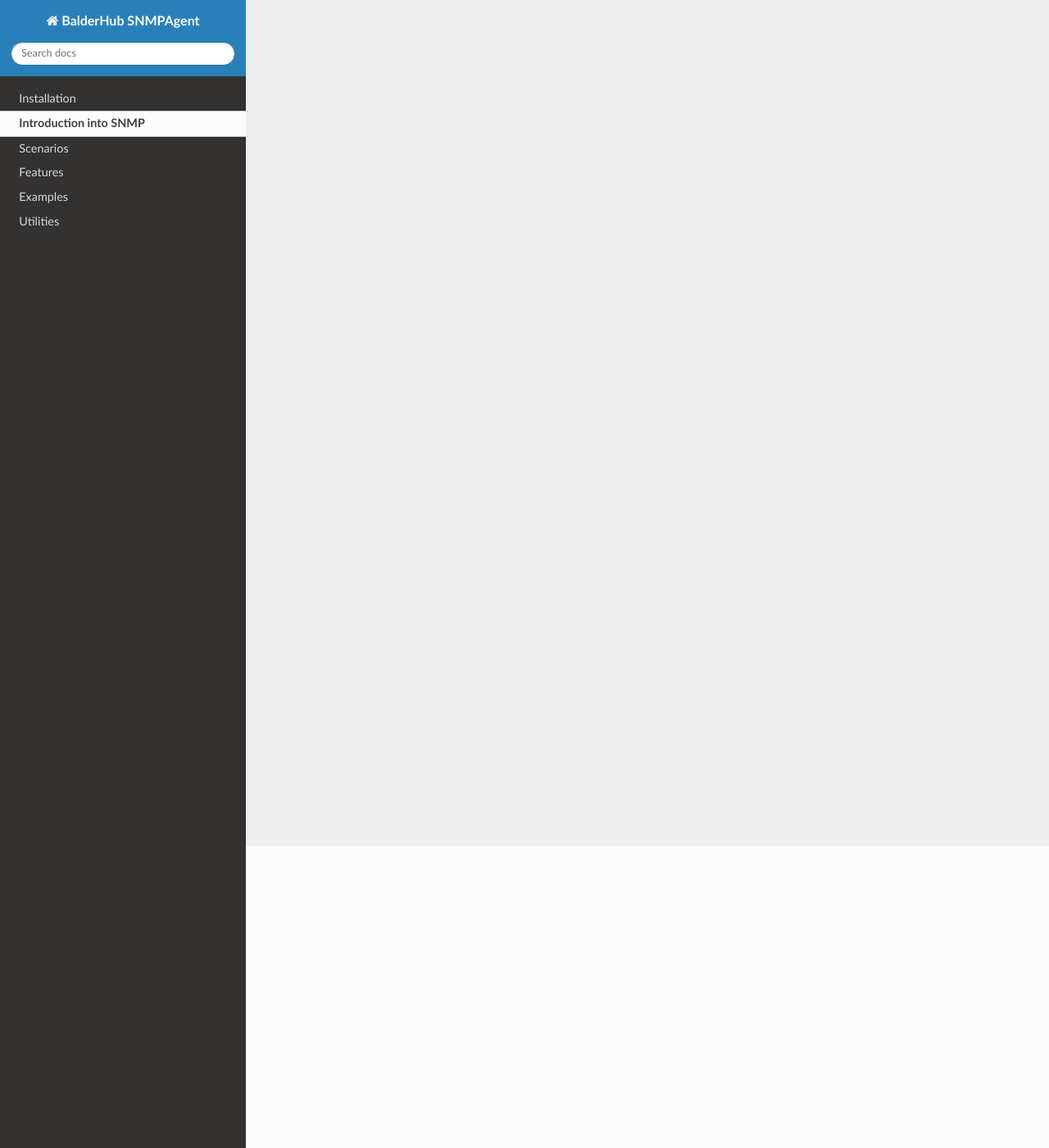
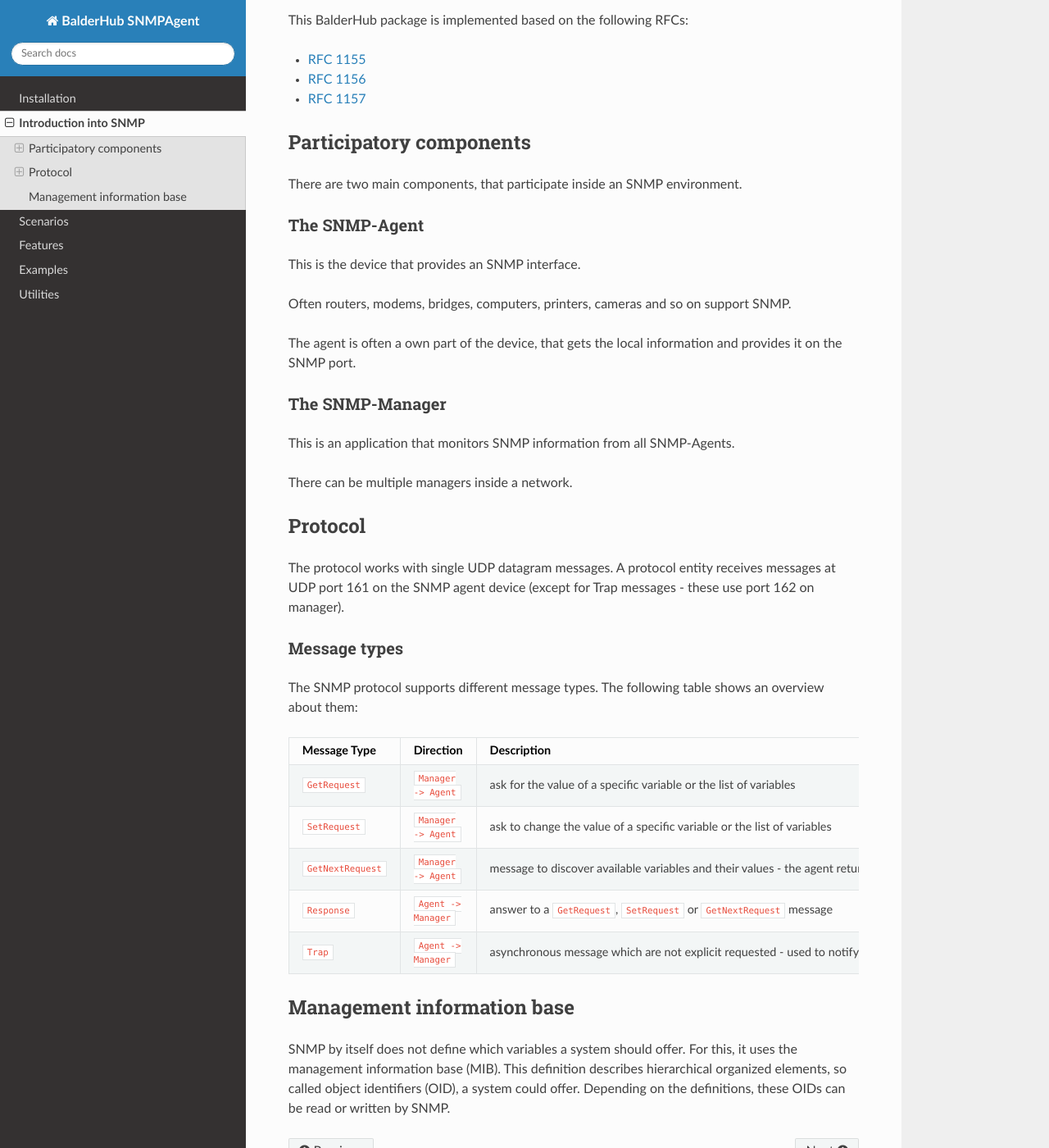
Before and after one commit to balder-dev/balderhub-snmpagent, a Sphinx documentation site: the page built from doc/source/topic_intro.rst, in a window 1280 px wide and 1400 px high, scrolled down 368 px. Shown: the whole window at 82% size. Built offline with Sphinx 7.4.7 and the Read the Docs theme 2.0.0, drawn with Linux system fonts in a browser that asks for light colours; the version number could not be read and is left out; some of the changed text lies outside the part shown.

Commit message:
docs(topic_intro.rst): add basic description about topic

```diff
--- a/doc/source/topic_intro.rst
+++ b/doc/source/topic_intro.rst
@@ -1,4 +1,70 @@
 Introduction into SNMP
 **********************
 
-.. todo describe snmp
+.. important::
+    Please note, that this section is not completed yet.
+
+Simple Network Management Protocol (SNMP) is an Internet Standard that facilitates network administrators to acquire
+data of networking devices and control the gadgets remotely. It's broadly utilized in system administration and
+surveillance, permitting directors to observe and manage a variety of different apparatuses from one manager device.
+
+This BalderHub package is implemented based on the following RFCs:
+
+* `RFC 1155 <https://datatracker.ietf.org/doc/html/rfc1155>`_
+* `RFC 1156 <https://datatracker.ietf.org/doc/html/rfc1156>`_
+* `RFC 1157 <https://datatracker.ietf.org/doc/html/rfc1157>`_
+
+Participatory components
+========================
+
+There are two main components, that participate inside an SNMP environment.
+
+The SNMP-Agent
+--------------
+
+This is the device that provides an SNMP interface.
+
+Often routers, modems, bridges, computers, printers, cameras and so on support SNMP.
+
+The agent is often a own part of the device, that gets the local information and provides it on the SNMP port.
+
+The SNMP-Manager
+----------------
+
+This is an application that monitors SNMP information from all SNMP-Agents.
+
+There can be multiple managers inside a network.
+
+Protocol
+========
+
+The protocol works with single UDP datagram messages. A protocol entity receives messages at UDP port 161 on the SNMP
+agent device (except for Trap messages - these use port 162 on manager).
+
+Message types
+-------------
+
+The SNMP protocol supports different message types. The following table shows an overview about them:
+
++--------------------+----------------------+--------------------------------------------------------------------------+
+| Message Type       | Direction            | Description                                                              |
++====================+======================+==========================================================================+
+| ``GetRequest``     | ``Manager -> Agent`` | ask for the value of a specific variable or the list of variables        |
++--------------------+----------------------+--------------------------------------------------------------------------+
+| ``SetRequest``     | ``Manager -> Agent`` | ask to change the value of a specific variable or the list of variables  |
++--------------------+----------------------+--------------------------------------------------------------------------+
+| ``GetNextRequest`` | ``Manager -> Agent`` | message to discover available variables and their values - the agent     |
+|                    |                      | returns a response with the value of the next variables                  |
++--------------------+----------------------+--------------------------------------------------------------------------+
+| ``Response``       | ``Agent -> Manager`` | answer to a ``GetRequest``, ``SetRequest`` or ``GetNextRequest`` message |
++--------------------+----------------------+--------------------------------------------------------------------------+
+| ``Trap``           | ``Agent -> Manager`` | asynchronous message which are not explicit requested - used to notify   |
+|                    |                      | the the manager on significant events                                    |
++--------------------+----------------------+--------------------------------------------------------------------------+
+
+Management information base
+===========================
+
+SNMP by itself does not define which variables a system should offer. For this, it uses the management information base
+(MIB). This definition describes hierarchical organized elements, so called object identifiers (OID), a system could
+offer. Depending on the definitions, these OIDs can be read or written by SNMP.
```
